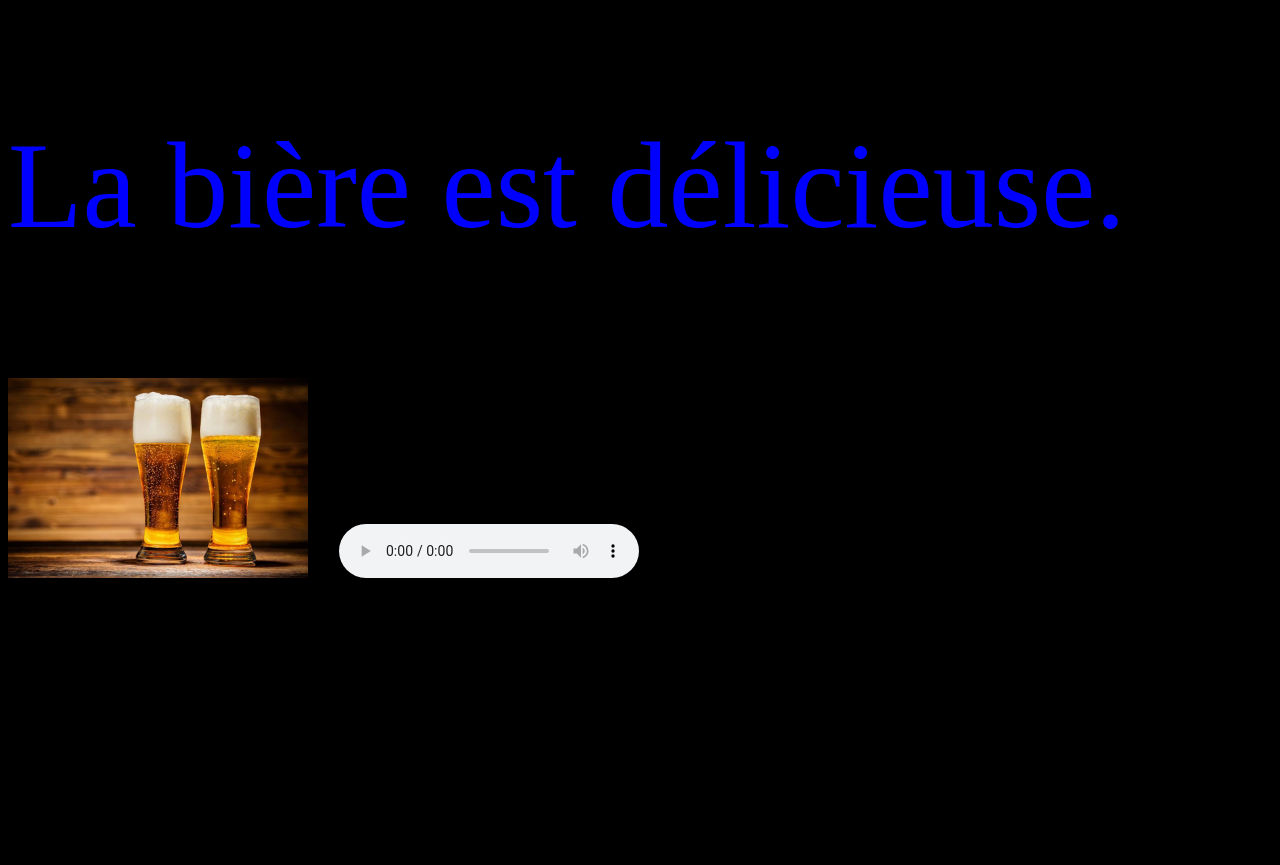
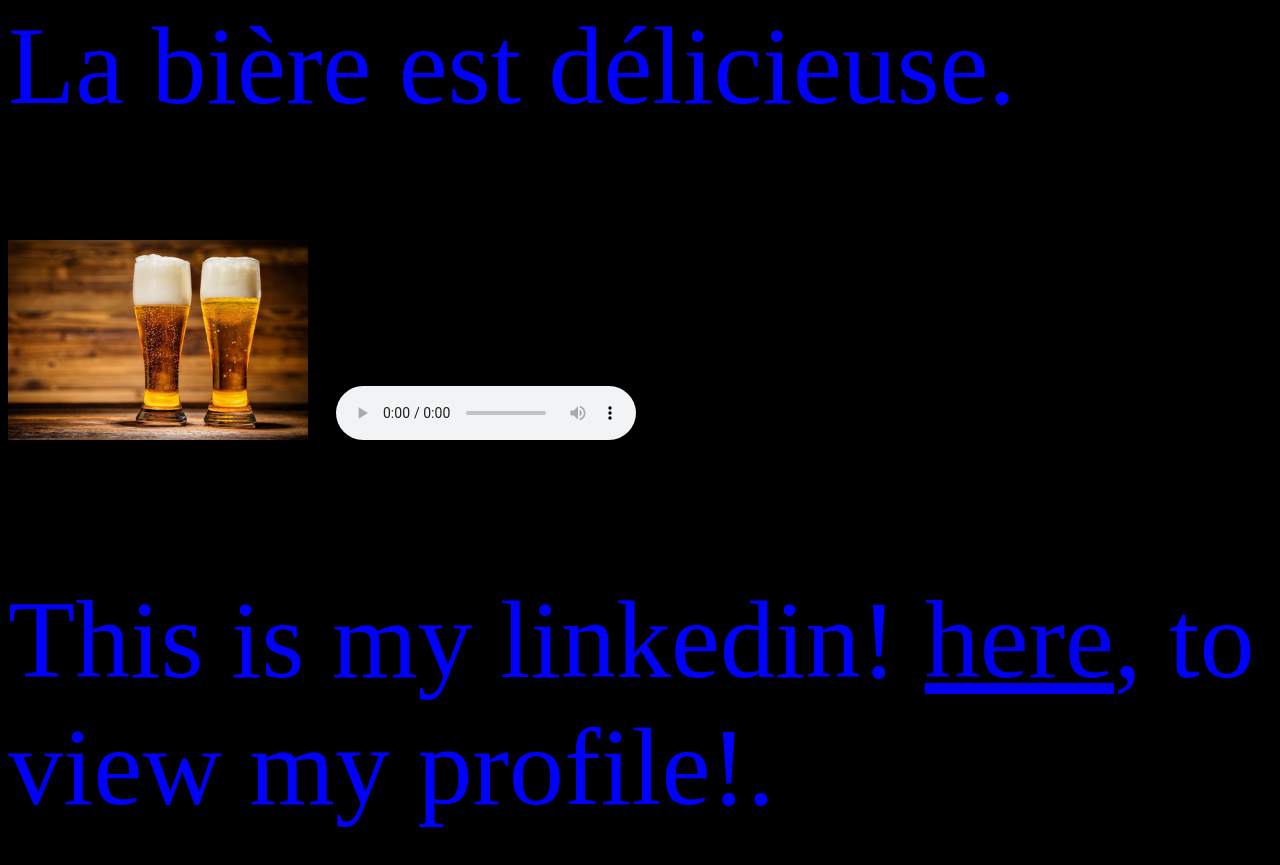
Before and after one commit to dawidzav/dawidzav.github.io, a plain HTML site: page index.html in a window 1280 px wide. Shown: the part 1051-1916 px from the top of the page. Before the commit the page ends 1666 px from the top, so only its background shows below. Drawn offline with Linux system fonts and the light colour scheme.

Commit message:
add linkedin

```diff
--- a/index.html
+++ b/index.html
@@ -1,6 +1,9 @@
 <!DOCTYPE html>
-<html>
+<html lang="pl">
 <head>
+    <meta charset="UTF-8">
+    <meta name="viewport" content="width=device-width, initial-scale=1.0">
+    <title>Moja Strona</title>
     <link rel="stylesheet" href="styles.css">
 </head>
 <body>
@@ -14,5 +17,7 @@
         <source src="audio/piwosong.mp3" type="audio/mpeg">
         Twoja przeglądarka nie obsługuje odtwarzacza audio.
     </audio>
+
+    <p>This is my linkedin! <a href="https://www.linkedin.com/in/dawid-zawadzki-006047252/">here</a>, to view my profile!.</p>
 </body>
 </html>
--- a/styles.css
+++ b/styles.css
@@ -4,6 +4,6 @@ body {
     background-color: black;
 
     color: blue;
-    font-size: 122px;
+    font-size: 110px;
 
 }
```
Lines whose indentation alone changed are shown as unchanged.
